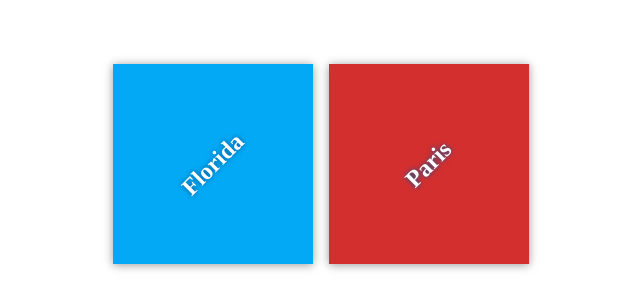
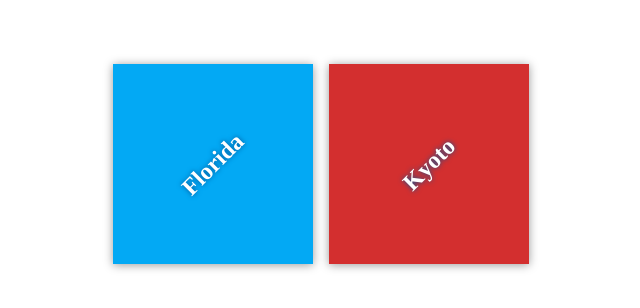
Before and after one commit to ItsElie/my-travel-plans, a plain HTML site: page index.html in a window 1280 px wide. Shown: the part 236-544 px from the top of the page, 319-959 px from the left. Drawn offline with Linux system fonts and the light colour scheme; files that its build step writes are made by us from their sources.

Commit message:
Change destination to Kyoto

```diff
--- a/index.html
+++ b/index.html
@@ -15,7 +15,7 @@
 </div>
 
 <div class="destination" id="paris">
-<h2>Paris</h2>
+<h2>Kyoto</h2>
 </div>
 </div>
 </div>
```
